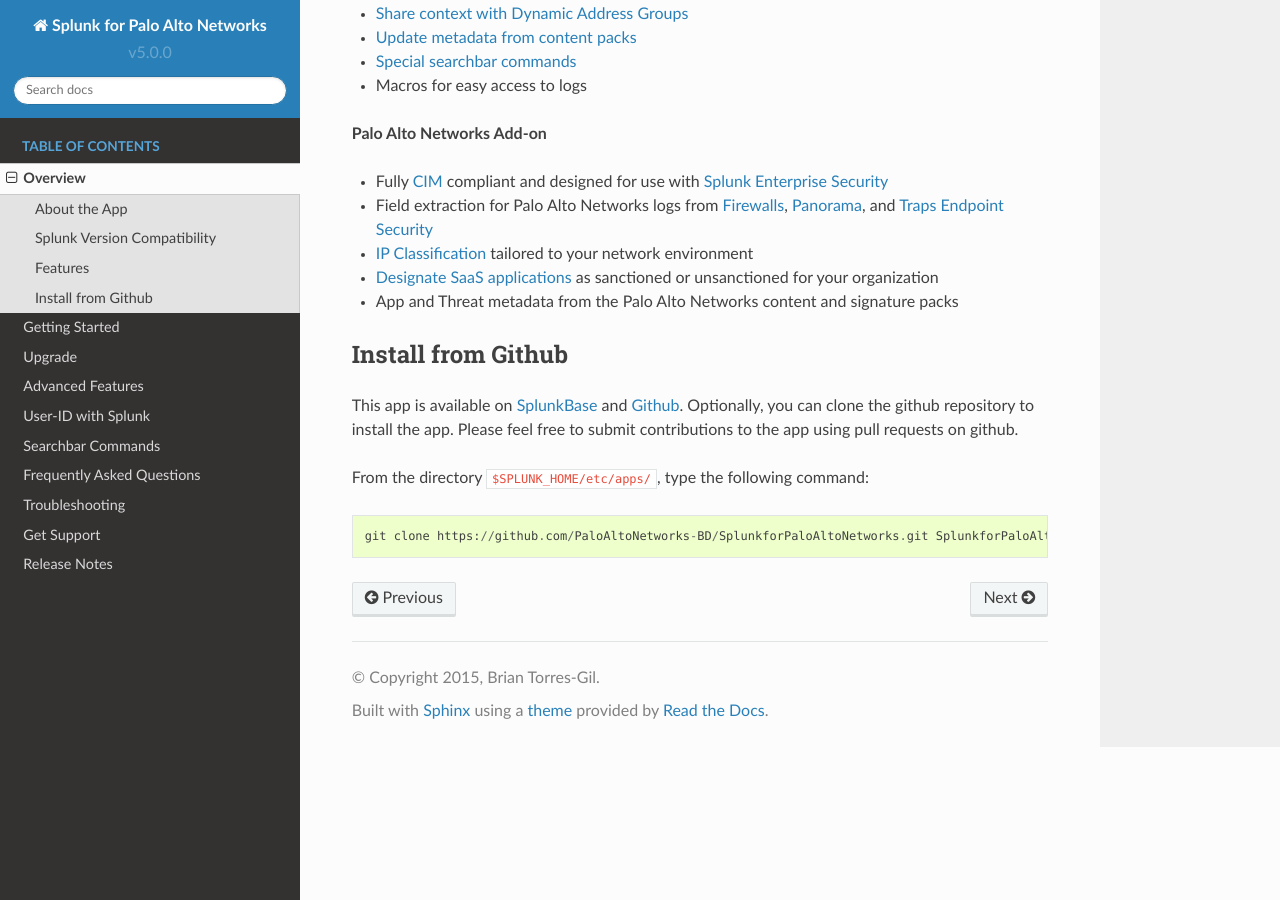
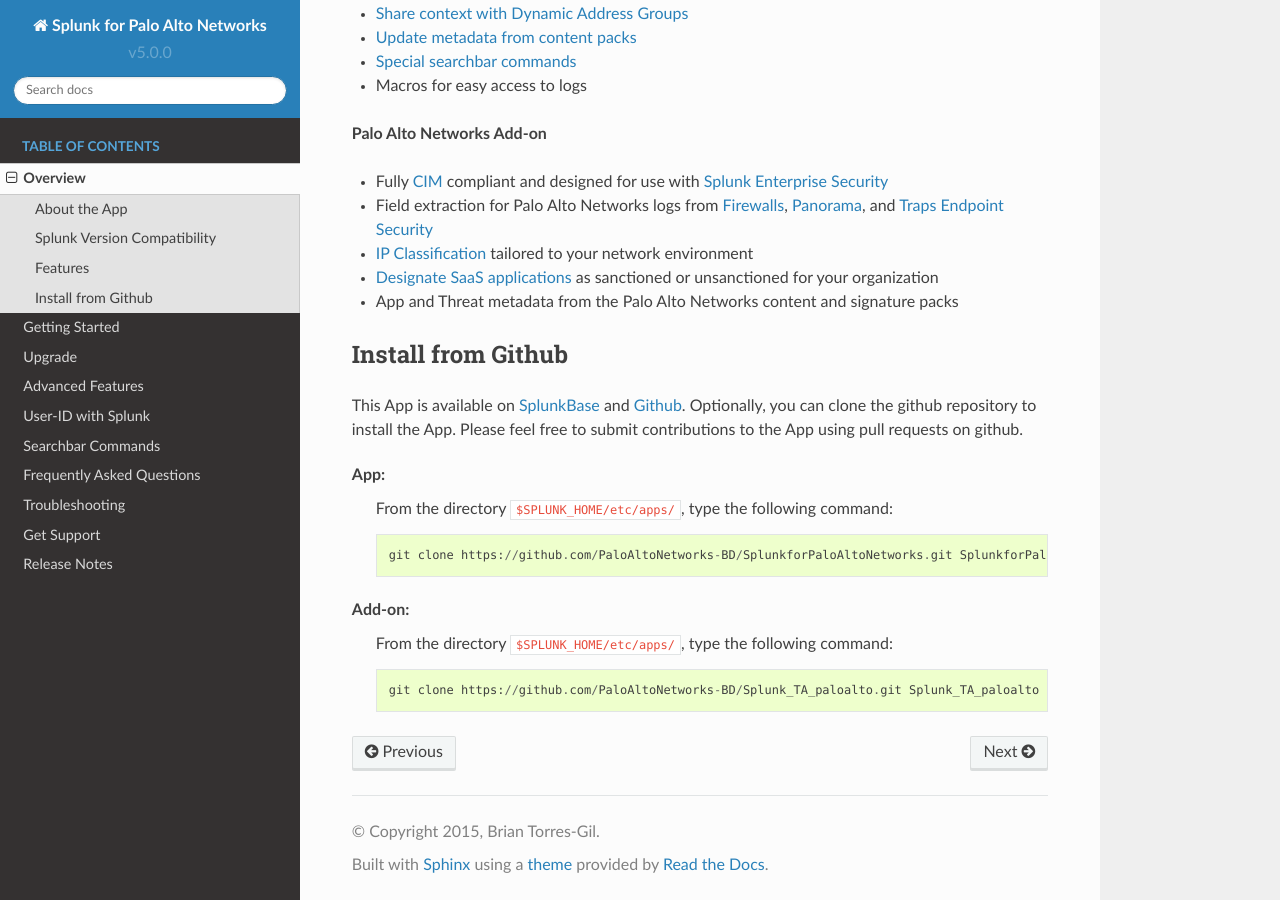
Before and after one commit to PaloAltoNetworks/pan-os-python, a Sphinx documentation site: the page built from docs/overview.rst, in a window 1280 px wide and 900 px high, scrolled down 1615 px. Built offline with Sphinx 7.4.7 and the Read the Docs theme 2.0.0, drawn with Linux system fonts in a browser that asks for light colours.

Commit message:
Add Add-on github repo to github install instructions

```diff
--- a/docs/overview.rst
+++ b/docs/overview.rst
@@ -84,11 +84,17 @@
 Install from Github
 -------------------
 
-This app is available on `SplunkBase <http://splunkbase.splunk.com/app/491>`_
+This App is available on `SplunkBase <https://splunkbase.splunk.com/app/491>`_
 and `Github <https://github.com/PaloAltoNetworks-BD/SplunkforPaloAltoNetworks>`_.
-Optionally, you can clone the github repository to install the app. Please
-feel free to submit contributions to the app using pull requests on github.
+Optionally, you can clone the github repository to install the App. Please
+feel free to submit contributions to the App using pull requests on github.
 
-From the directory ``$SPLUNK_HOME/etc/apps/``, type the following command::
+App:
+  From the directory ``$SPLUNK_HOME/etc/apps/``, type the following command::
 
     git clone https://github.com/PaloAltoNetworks-BD/SplunkforPaloAltoNetworks.git SplunkforPaloAltoNetworks
+
+Add-on:
+  From the directory ``$SPLUNK_HOME/etc/apps/``, type the following command::
+
+    git clone https://github.com/PaloAltoNetworks-BD/Splunk_TA_paloalto.git Splunk_TA_paloalto
```
